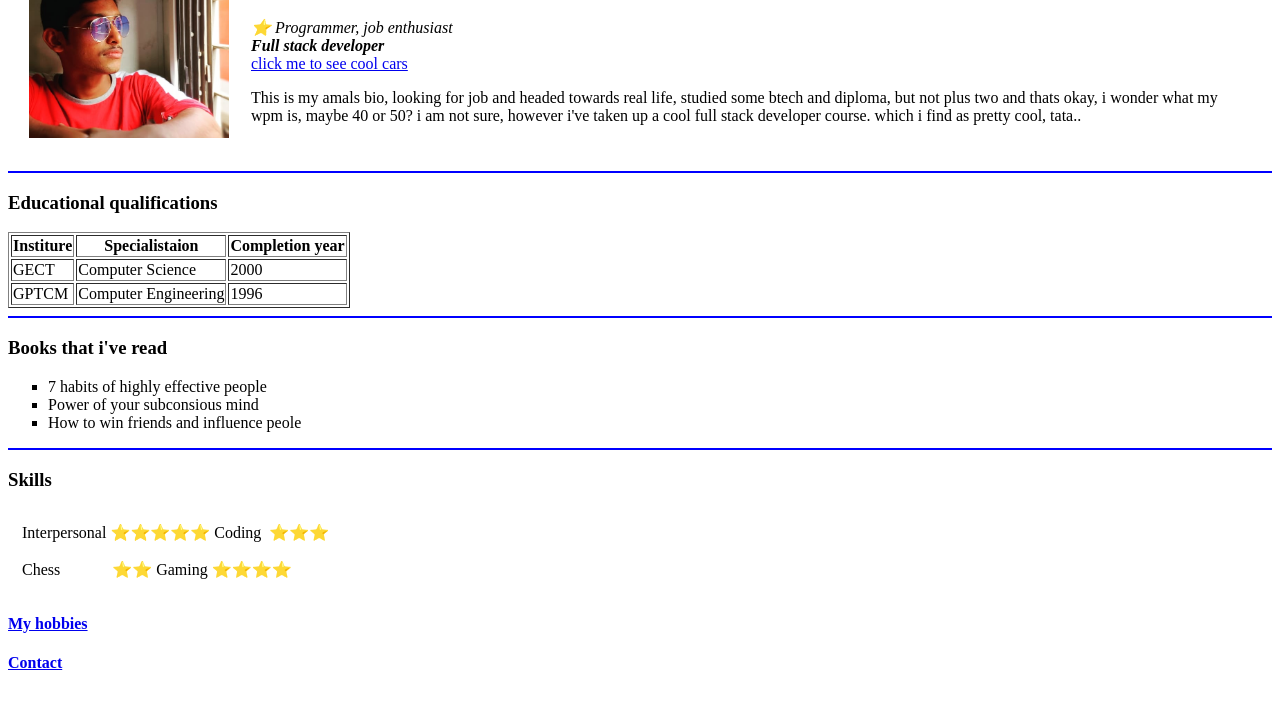
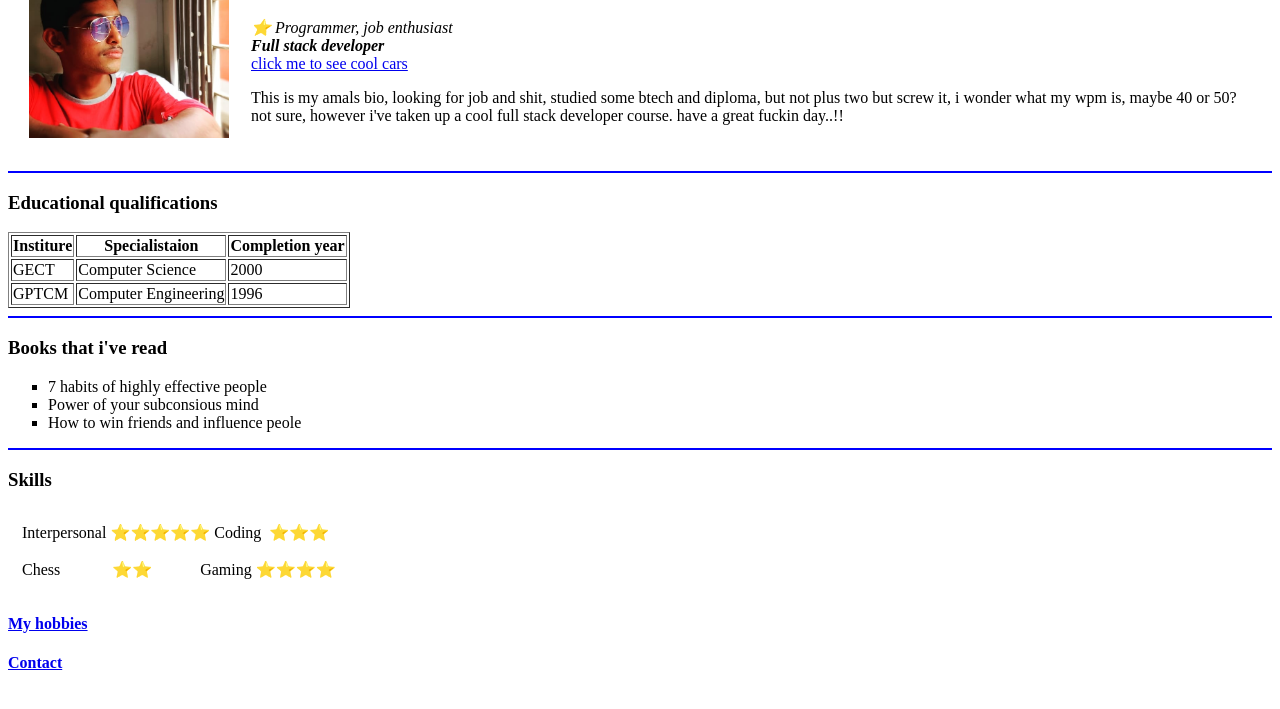
Before and after one commit to amalj-wyd/htmltest, a plain HTML site: page index.html in a window 1280 px wide. Shown: the part 91-800 px from the top of the page. Drawn offline with Linux system fonts and the light colour scheme.

Commit message:
Update index.html

```diff
--- a/index.html
+++ b/index.html
@@ -14,10 +14,9 @@
       <p><em> &#X2B50; Programmer, job enthusiast <br> <strong>Full stack developer</strong></em><br></strong></strong><a
           href="https://www.google.com/search?q=Cool+cars&sxsrf=ALeKk02iWGCPIJY63M8HAC5qo3rjVA0qaA:1593705343084&source=lnms&tbm=isch&sa=X&ved=2ahUKEwjnpOeG967qAhWzjuYKHfc7D6oQ_AUoAXoECA8QAw&biw=1215&bih=567&dpr=1.13">click me to see cool
           cars</a></strong></p>
-      <p>This is my amals bio, looking for job and headed towards real life, studied some btech
-        and diploma, but not plus two and thats okay, i wonder what my wpm is, maybe 40 or 50?
-        i am not sure, however i've taken up a cool full stack developer course. which i find as pretty
-        cool, tata..</p>
+      <p>This is my amals bio, looking for job and shit, studied some btech
+        and diploma, but not plus two but screw it, i wonder what my wpm is, maybe 40 or 50?
+        not sure, however i've taken up a cool full stack developer course. have a great fuckin day..!!</p>
     </td>
   </table>
 
@@ -77,7 +76,7 @@
         <table >
           <tr>
             <td>Chess &nbsp &nbsp&nbsp&nbsp&nbsp&nbsp&nbsp&nbsp&nbsp&nbsp &#X2B50;&#X2B50;</td>
-            <td>Gaming &#X2B50;&#X2B50;&#X2B50;&#X2B50;</td>
+            <td>&nbsp&nbsp&nbsp&nbsp&nbsp&nbsp&nbsp&nbsp&nbsp&nbsp Gaming  &#X2B50;&#X2B50;&#X2B50;&#X2B50;</td>
           </tr>
         </table>
       </td>
```
